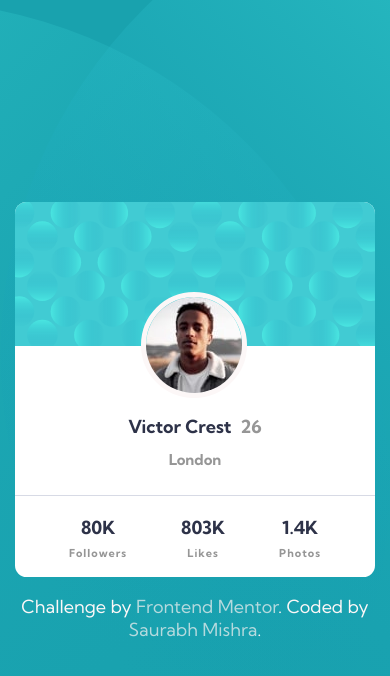
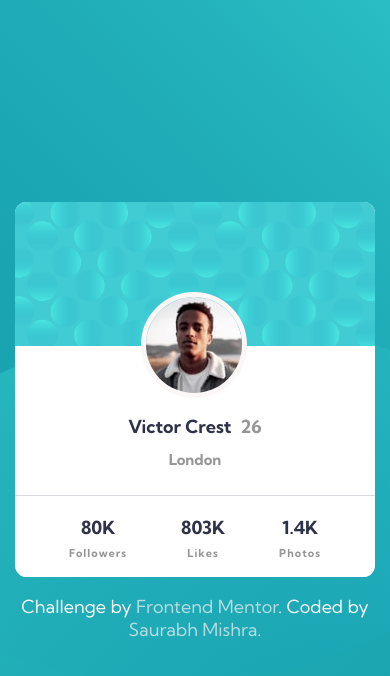
Before and after one commit to Saurabh-Mishra04/Profile-card-component, a website: page index.html in a window 390 px wide. Drawn offline with Linux system fonts and the light colour scheme.

Commit message:
#responsive-commit1

```diff
--- a/scss/_globals.scss
+++ b/scss/_globals.scss
@@ -36,14 +36,3 @@ body{
         color: $sky;
     }
 }
-//responive
-@media screen and (min-width: 375px) and (max-width: 900px) {
-    body{
-        background-image:
-        url(/images/bg-pattern-top.svg), //top
-        url(/images/bg-pattern-bottom.svg); //bottom
-    background-position:
-        bottom  left , //top img
-        top  right ;
-    }
-}
```
Also changed, not shown: assets/css/main.css, scss/_responsive.scss (added), 1 other file.
